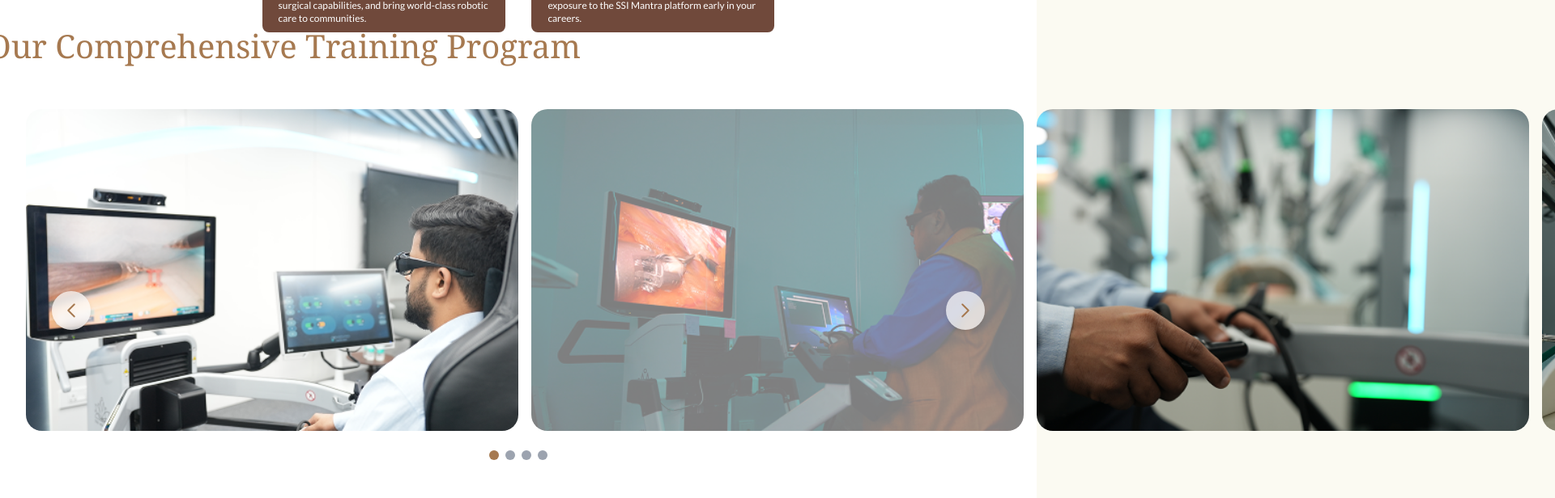
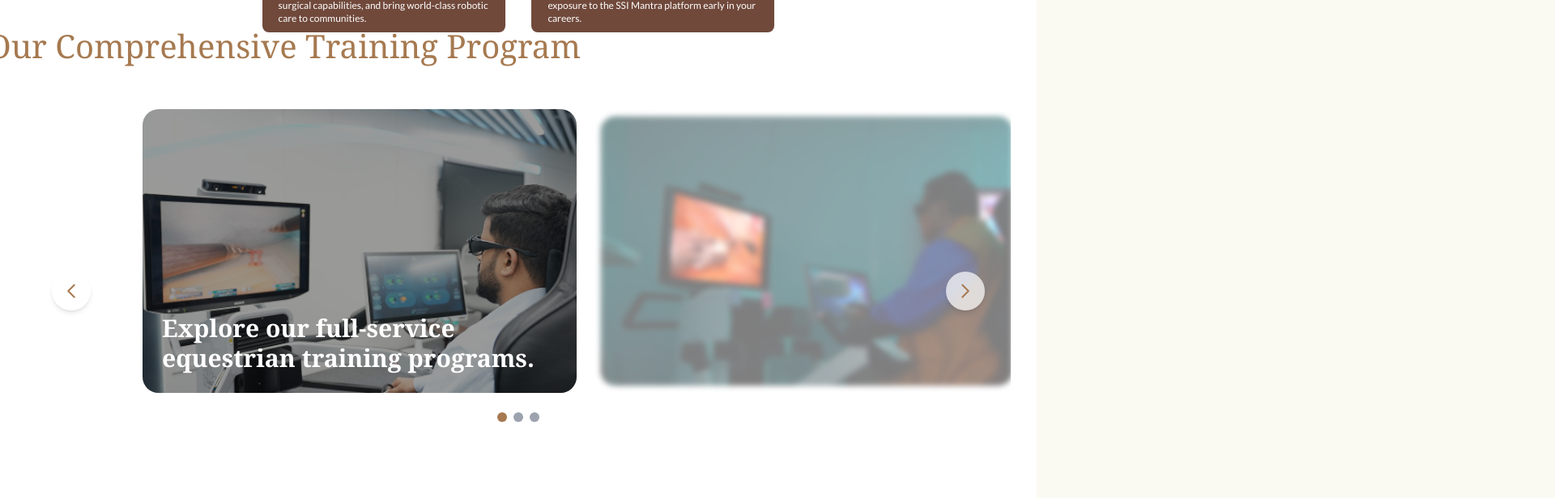
Before and after one commit to puneetshukla041/ssicrs-main, a Next.js app: page /home in a window 1280 px wide. Shown: the part 3780-4396 px from the top of the page at 81% size, 1920 px wide, since content can reach past the window. Built offline with nearby package versions, Linux system fonts and the light colour scheme.

Commit message:
slider card

```diff
--- a/components/home/slider.tsx
+++ b/components/home/slider.tsx
@@ -1,6 +1,6 @@
 "use client";
 
-import React, { useState, useRef } from "react";
+import React, { useState, useRef, useEffect } from "react";
 
 const images: string[] = [
   "/images/slider/slider1.png",
@@ -9,28 +9,68 @@ const images: string[] = [
   "/images/slider/slider4.png",
 ];
 
+const slideContent: string[] = [
+  "Explore our full-service equestrian training programs.",
+  "Master advanced riding techniques with our expert instructors.",
+  "Join our community for competitive show jumping and dressage.",
+  "Begin your journey with foundational riding skills and horsemanship.",
+];
+
 const Slider: React.FC = () => {
   const [currentIndex, setCurrentIndex] = useState<number>(0);
+  const [isHovered, setIsHovered] = useState<boolean>(false);
   const slideContainerRef = useRef<HTMLDivElement>(null);
+  const touchStartX = useRef<number | null>(null);
 
   const visibleSlides = 2;
   const totalSlides = images.length - visibleSlides;
+  const autoPlayInterval = 3000; // 3 seconds
 
   const handleNext = () => {
-    setCurrentIndex((prev) => (prev >= totalSlides ? 0 : prev + 1));
+    setCurrentIndex((prev) => (prev + 1) % (totalSlides + 1));
   };
 
   const handlePrev = () => {
-    setCurrentIndex((prev) => (prev <= 0 ? totalSlides : prev - 1));
+    setCurrentIndex((prev) => (prev - 1 + (totalSlides + 1)) % (totalSlides + 1));
   };
 
   const goToSlide = (index: number) => {
     setCurrentIndex(index > totalSlides ? totalSlides : index);
   };
 
+  const handleTouchStart = (e: React.TouchEvent) => {
+    touchStartX.current = e.touches[0].clientX;
+  };
+
+  const handleTouchMove = (e: React.TouchEvent) => {
+    if (touchStartX.current === null) return;
+    const currentTouchX = e.touches[0].clientX;
+    const diff = touchStartX.current - currentTouchX;
+    if (Math.abs(diff) > 10) e.preventDefault();
+  };
+
+  const handleTouchEnd = (e: React.TouchEvent) => {
+    if (touchStartX.current === null) return;
+    const touchEndX = e.changedTouches[0].clientX;
+    const diff = touchStartX.current - touchEndX;
+
+    if (diff > 50) handleNext();
+    else if (diff < -50) handlePrev();
+
+    touchStartX.current = null;
+  };
+
+  // ✅ Fixed useEffect dependency array
+  useEffect(() => {
+    if (!isHovered) {
+      const timer = setInterval(handleNext, autoPlayInterval);
+      return () => clearInterval(timer);
+    }
+  }, [isHovered]); // keep array size constant
+
   return (
     <div className="w-full max-w-7xl mx-auto px-4 sm:px-6 lg:px-8 mt-16">
-      {/* Heading Section */}
+      {/* Heading */}
       <div className="px-0 pt-0 -ml-12">
         <h1 className="text-[#A67950] font-serif font-medium text-[40px] text-left relative group cursor-pointer inline-block mb-12">
           Our Comprehensive Training Program
@@ -38,21 +78,33 @@ const Slider: React.FC = () => {
         </h1>
       </div>
 
-      {/* Slider Section */}
-      <div className="relative pb-16">
-        {/* Slides */}
+      {/* Slider */}
+      <div
+        className="relative pb-16"
+        onMouseEnter={() => setIsHovered(true)}
+        onMouseLeave={() => setIsHovered(false)}
+      >
+        {/* Slider Wrapper with extra right space */}
+        <div className="overflow-hidden pl-36">
           <div
             ref={slideContainerRef}
-          className="flex w-full space-x-4 transition-transform duration-500 ease-in-out"
+            className="flex space-x-4 transition-transform duration-500 ease-in-out"
             style={{
               transform: `translateX(-${currentIndex * (100 / visibleSlides)}%)`,
             }}
+            onTouchStart={handleTouchStart}
+            onTouchMove={handleTouchMove}
+            onTouchEnd={handleTouchEnd}
           >
             {images.map((image, index) => (
               <div
                 key={index}
-              className={`relative flex-shrink-0 w-1/2 rounded-[20px] transition-opacity duration-300 ${
-                index === currentIndex + 1 ? 'opacity-50' : 'opacity-100'
+                className={`relative flex-shrink-0 w-1/2 rounded-[20px] transition-all duration-500 ease-in-out ${
+                  index === currentIndex
+                    ? "opacity-100 scale-100 z-20"
+                    : index === currentIndex + 1
+                    ? "opacity-50 scale-95 blur-sm z-10"
+                    : "opacity-0 scale-90 z-0"
                 }`}
               >
                 <img
@@ -60,15 +112,23 @@ const Slider: React.FC = () => {
                   alt={`Slide ${index + 1}`}
                   className="w-full h-auto rounded-[20px] object-cover"
                 />
+                {index === currentIndex && (
+                  <div className="absolute inset-0 bg-black bg-opacity-40 rounded-[20px] flex items-end p-6">
+                    <p className="text-white text-3xl font-bold font-serif leading-tight">
+                      {slideContent[index]}
+                    </p>
+                  </div>
+                )}
               </div>
             ))}
+          </div>
         </div>
 
         {/* Navigation Arrows */}
         <div className="absolute top-1/2 left-0 right-0 transform -translate-y-1/2 flex justify-between px-4 sm:px-8">
           <button
             onClick={handlePrev}
-            className="flex items-center justify-center w-12 h-12 rounded-full bg-white bg-opacity-70 backdrop-blur-sm text-[#A67950] shadow-md transition-all duration-300 hover:bg-opacity-100 disabled:opacity-50 disabled:cursor-not-allowed"
+            className="flex items-center justify-center w-12 h-12 rounded-full bg-white bg-opacity-70 backdrop-blur-sm text-[#A67950] shadow-md transition-all duration-300 hover:bg-opacity-100"
           >
             <svg
               xmlns="http://www.w3.org/2000/svg"
@@ -78,16 +138,12 @@ const Slider: React.FC = () => {
               stroke="currentColor"
               className="w-6 h-6"
             >
-              <path
-                strokeLinecap="round"
-                strokeLinejoin="round"
-                d="M15.75 19.5L8.25 12l7.5-7.5"
-              />
+              <path strokeLinecap="round" strokeLinejoin="round" d="M15.75 19.5L8.25 12l7.5-7.5" />
             </svg>
           </button>
           <button
             onClick={handleNext}
-            className="flex items-center justify-center w-12 h-12 rounded-full bg-white bg-opacity-70 backdrop-blur-sm text-[#A67950] shadow-md transition-all duration-300 hover:bg-opacity-100 disabled:opacity-50 disabled:cursor-not-allowed"
+            className="flex items-center justify-center w-12 h-12 rounded-full bg-white bg-opacity-70 backdrop-blur-sm text-[#A67950] shadow-md transition-all duration-300 hover:bg-opacity-100"
           >
             <svg
               xmlns="http://www.w3.org/2000/svg"
@@ -97,18 +153,14 @@ const Slider: React.FC = () => {
               stroke="currentColor"
               className="w-6 h-6"
             >
-              <path
-                strokeLinecap="round"
-                strokeLinejoin="round"
-                d="M8.25 4.5l7.5 7.5-7.5 7.5"
-              />
+              <path strokeLinecap="round" strokeLinejoin="round" d="M8.25 4.5l7.5 7.5-7.5 7.5" />
             </svg>
           </button>
         </div>
 
         {/* Dot Indicators */}
         <div className="flex justify-center items-center mt-6 space-x-2">
-          {images.map((_, index) => (
+          {Array.from({ length: totalSlides + 1 }).map((_, index) => (
             <button
               key={index}
               onClick={() => goToSlide(index)}
--- a/package.json
+++ b/package.json
@@ -13,6 +13,7 @@
     "framer-motion": "^12.23.12",
     "get-stream": "^9.0.1",
     "gridfs-stream": "^1.1.1",
+    "lucide-react": "^0.544.0",
     "mongodb": "^6.19.0",
     "mongoose": "^8.18.1",
     "multer": "^1.4.4",
```
Also changed, not shown: 1 other file (tests, documents, lock files or other folders). Lines whose indentation alone changed are shown as unchanged.
